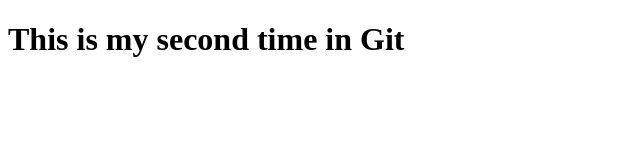
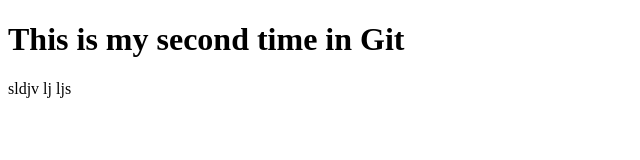
Before and after one commit to mdhinesh/my-first-repo, a plain HTML site: page index.html in a window 1280 px wide. Shown: the full height of the page, 0-640 px from the left. Drawn offline with Linux system fonts and the light colour scheme.

Commit message:
third commit

```diff
--- a/index.html
+++ b/index.html
@@ -10,5 +10,8 @@
   <h1>
     This is my second time in Git
   </h1>
+  <p>
+    sldjv lj ljs
+  </p>
 </body>
 </html>
```
